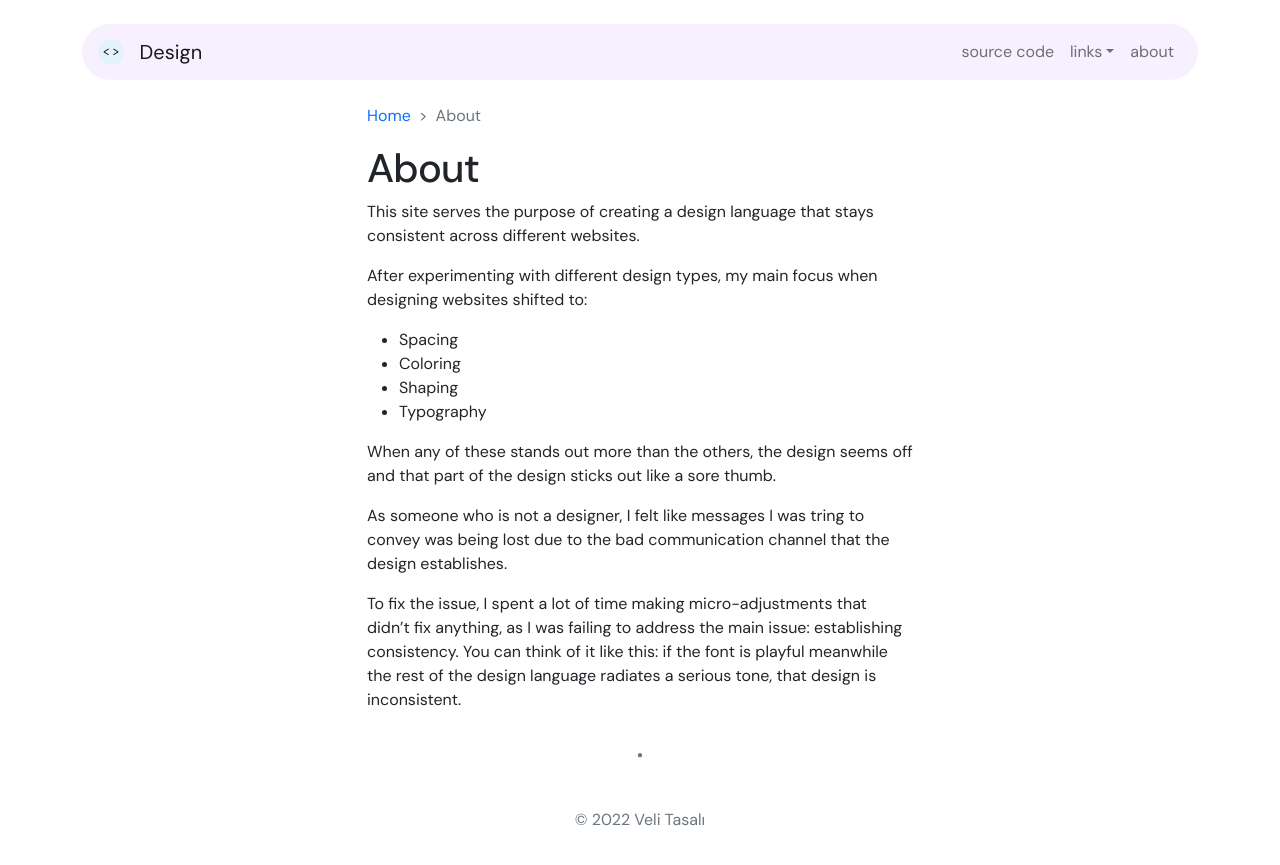
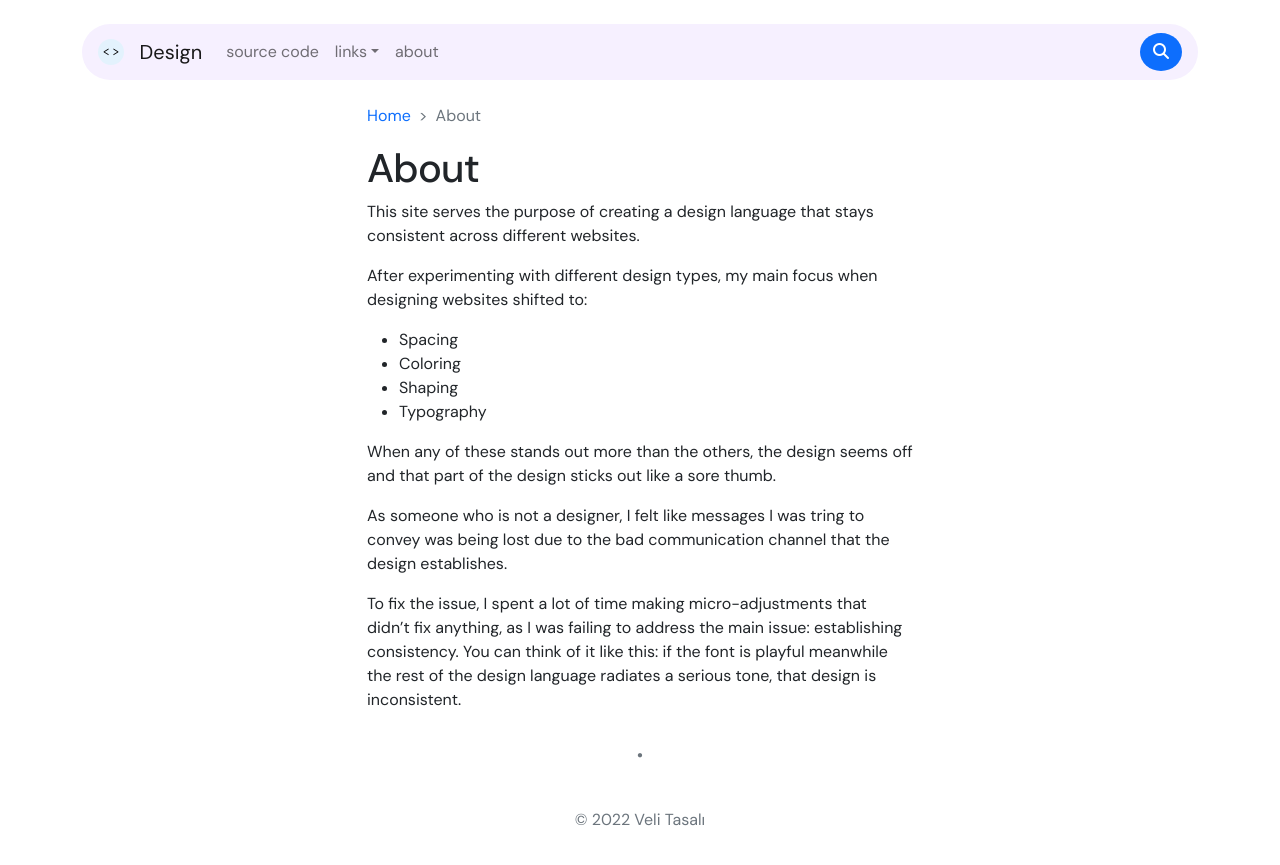
Before and after one commit to velitasali/design, a Jekyll site: the page built from about.markdown, in a window 1280 px wide. Shown: the top 865 px of the page. Built offline with Jekyll 4.4.1, drawn with Linux system fonts in a browser that asks for light colours; nearby versions of some CDN libraries.

Commit message:
ui: Add `navbar-search` and small fixes

```diff
--- a/_layouts/default.html
+++ b/_layouts/default.html
@@ -21,7 +21,7 @@
                 <a href="{{ 'index.html' | relative_url }}">
                     <img class="symbolic-logo navbar-brand" style="width: 1.6rem;" />
                 </a>
-                <a href="{{ 'index.html' | relative_url }}" class="navbar-brand mx-auto mr-lg-3 ml-lg-0">
+                <a href="{{ 'index.html' | relative_url }}" class="navbar-brand mx-auto me-lg-3 ms-lg-0">
                     {{ site.title}}
                 </a>
                 <button class="border-0 navbar-toggler" type="button" data-bs-toggle="collapse"
@@ -32,7 +32,7 @@
                     <span class="navbar-toggler-icon"></span>
                 </button>
                 <div class="collapse navbar-collapse" id="navbarResponsive">
-                    <ul class="navbar-nav justify-content-end ml-auto w-100">
+                    <ul class="navbar-nav w-100">
                         <!-- Enter a collapsable nav item-->
                         <li class="nav-item">
                             <a class="nav-link" href="https://github.com/velitasali/design">
@@ -52,6 +52,12 @@
                         </li>
                         <li class="nav-item"><a class="nav-link" href="{{ 'about' | relative_url }}">about</a></li>
                     </ul>
+                    <form class="d-flex my-2 my-lg-0" action="#" method="post" role="search">
+                        <div class="navbar-search input-group">
+                            <input type="text" name="search_text" class="form-control" required="" placeholder="Search..." aria-label="Search..." title="The search query" autofocus="" tabindex="0" maxlength="50" minlength="4" id="id_search_text">
+                            <button class="btn bg-primary text-white" type="submit"><i class="fa-solid fa-magnifying-glass"></i></button>
+                        </div>
+                    </form>
                 </div>
             </nav>
         </header>
--- /dev/null
+++ b/_sass/navbar_extended.scss
@@ -0,0 +1,19 @@
+@include media-breakpoint-up(lg) {
+    .navbar-search * {
+        transition: all 200ms ease;
+    }
+
+    .navbar-search>*[type=submit] {
+        border-radius: 50% !important;
+    }
+
+    .navbar-search:hover>*[type=submit],
+    .navbar-search:focus-within>*[type=submit] {
+        border-top-left-radius: 0 !important;
+        border-bottom-left-radius: 0 !important;
+    }
+
+    .navbar-search:not(:hover):not(:focus-within)>input[type=text] {
+        display: none;
+    }
+}
--- a/_sass/theme-dark.scss
+++ b/_sass/theme-dark.scss
@@ -1,6 +1,7 @@
 @import "theme";
 @import "bootstrap";
 @import "bootstrap-nightfall";
+@import "navbar_extended";
 
 $color-cloud: #363A3E;
 
--- a/_sass/theme-light.scss
+++ b/_sass/theme-light.scss
@@ -1,5 +1,6 @@
 @import "theme";
 @import "bootstrap";
+@import "navbar_extended";
 
 $color-cloud: #D5EFEF;
 
```
Also changed, not shown: _sass/_theme.scss (+8 -4 lines), index.html (+9 -7 lines).
